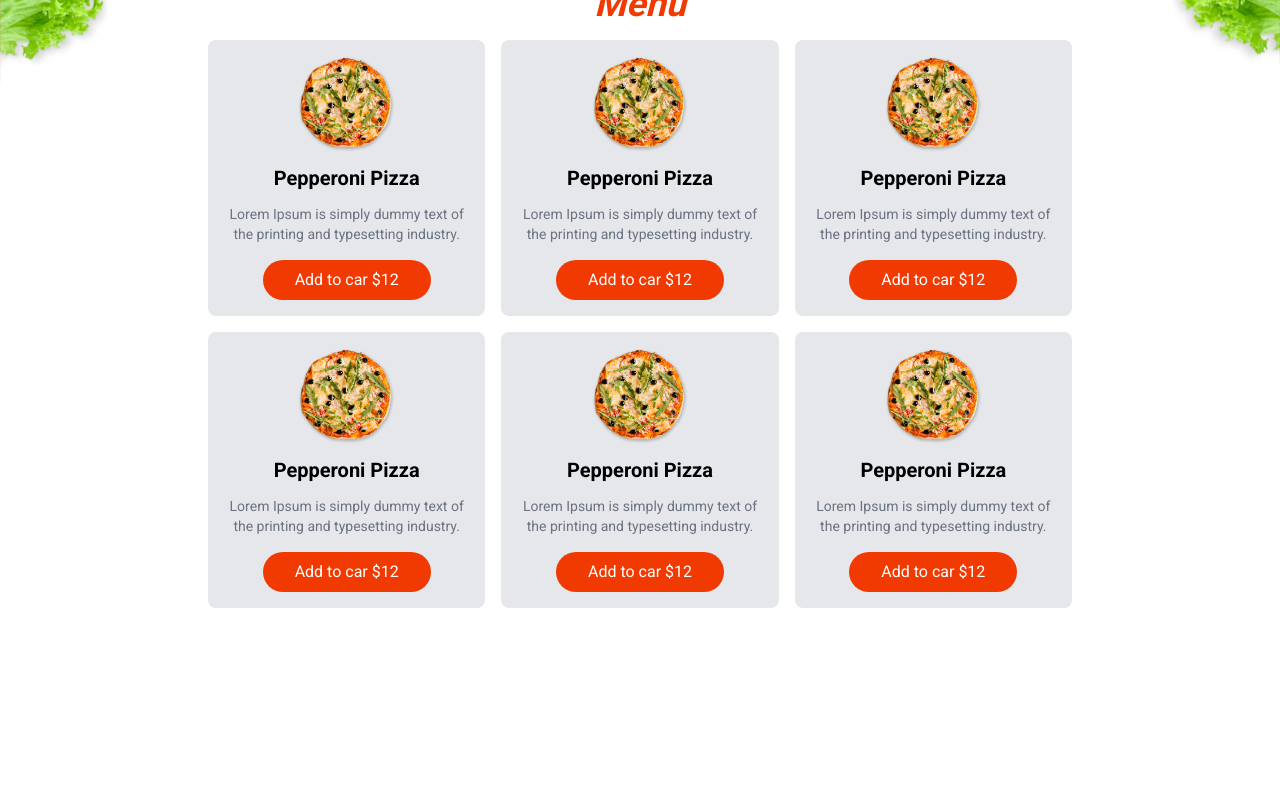
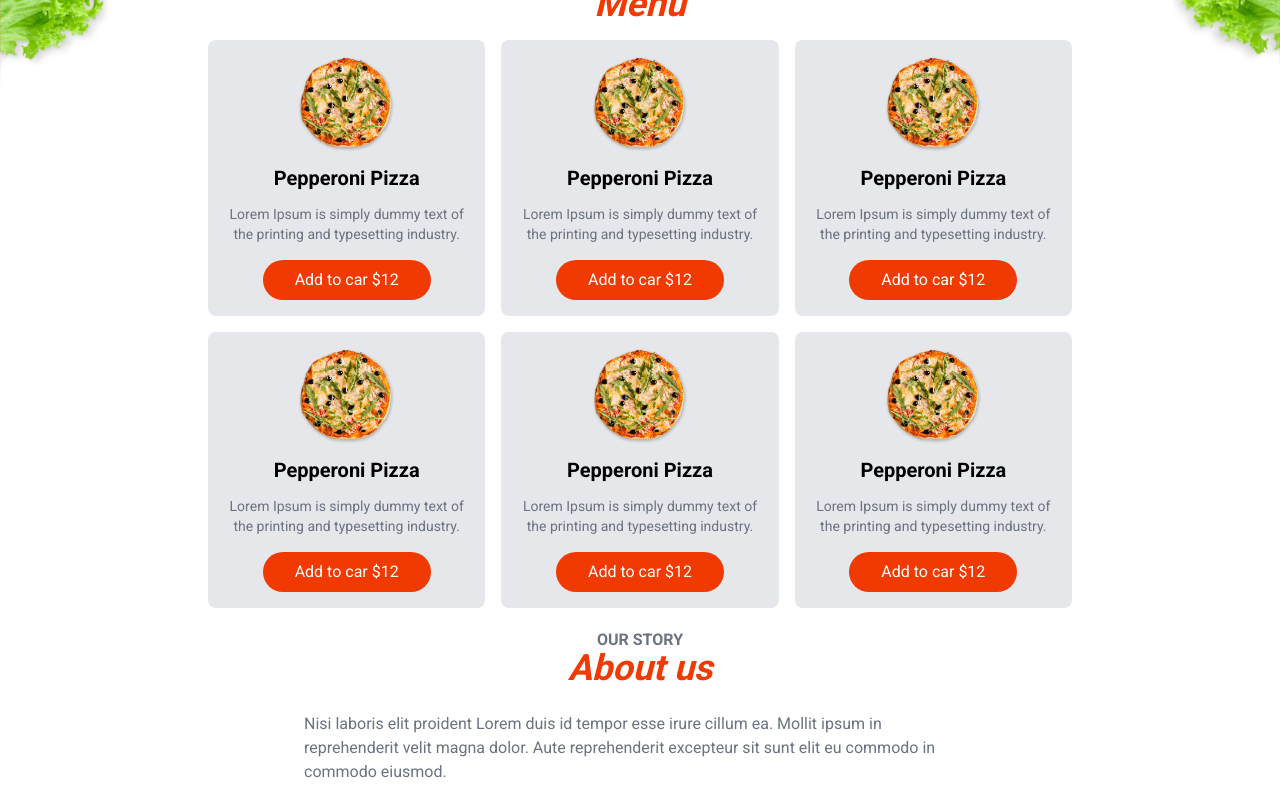
Before and after one commit to montsegv-2/food-ordering-app, a Next.js app: page / in a window 1280 px wide. Shown: the part 448-1248 px from the top of the page. Before the commit the page ends 1072 px from the top, so only its background shows below. Built offline with nearby package versions, Linux system fonts and the light colour scheme.

Commit message:
Add new section in the home

```diff
--- a/src/app/page.js
+++ b/src/app/page.js
@@ -1,6 +1,7 @@
 import Header from "@/components/layout/Header";
 import Hero from "@/components/layout/Hero";
 import HomeMenu from "@/components/layout/HomeMenu";
+import SectionHeaders from "@/components/layout/SectionHeaders";
 
 export default function Home() {
   return (
@@ -8,6 +9,14 @@ export default function Home() {
       <Header />
       <Hero />
       <HomeMenu />
+      <section className="text-center my-6">
+        <SectionHeaders subHeader={"Our story"} mainHeader={"About us"} />
+      </section>
+      <p className="max-w-2xl mx-auto mt-4 text-gray-500">
+        Nisi laboris elit proident Lorem duis id tempor esse irure cillum ea.
+        Mollit ipsum in reprehenderit velit magna dolor. Aute reprehenderit
+        excepteur sit sunt elit eu commodo in commodo eiusmod.
+      </p>
     </>
   );
 }
```
